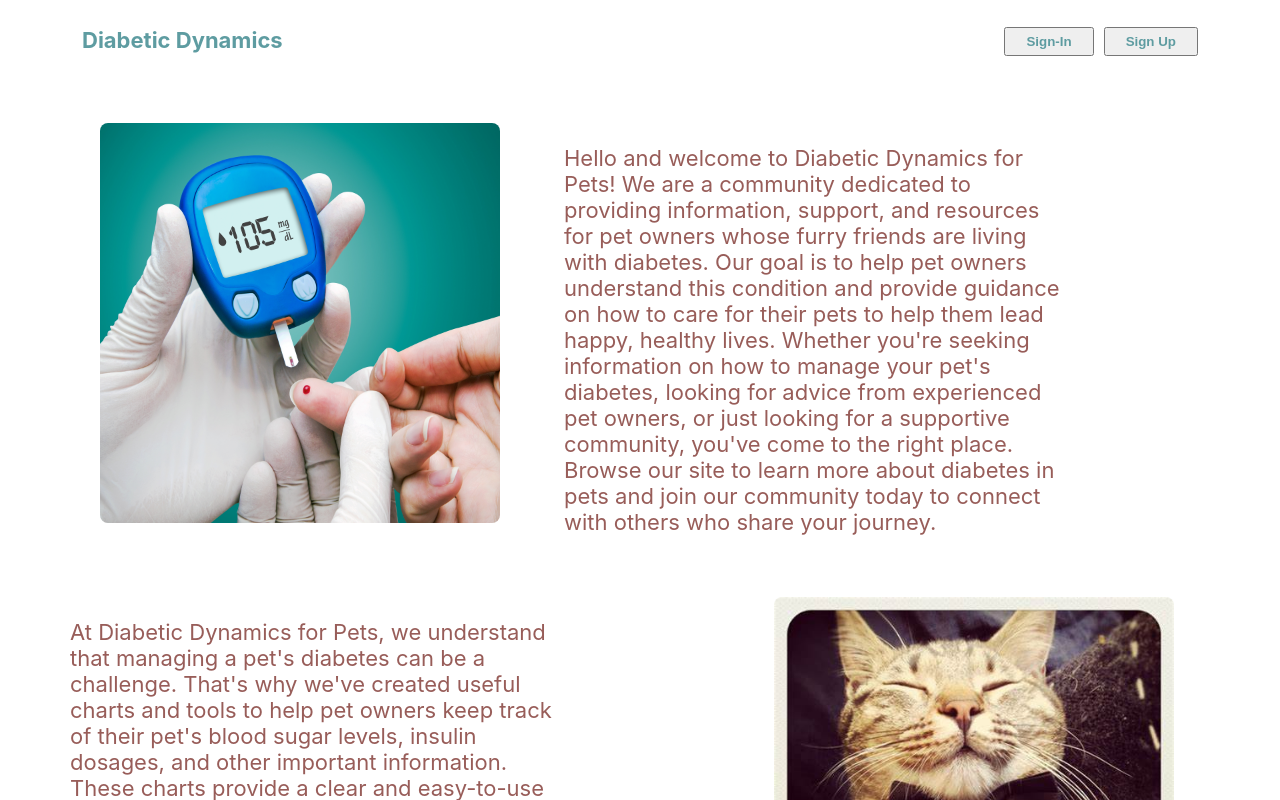
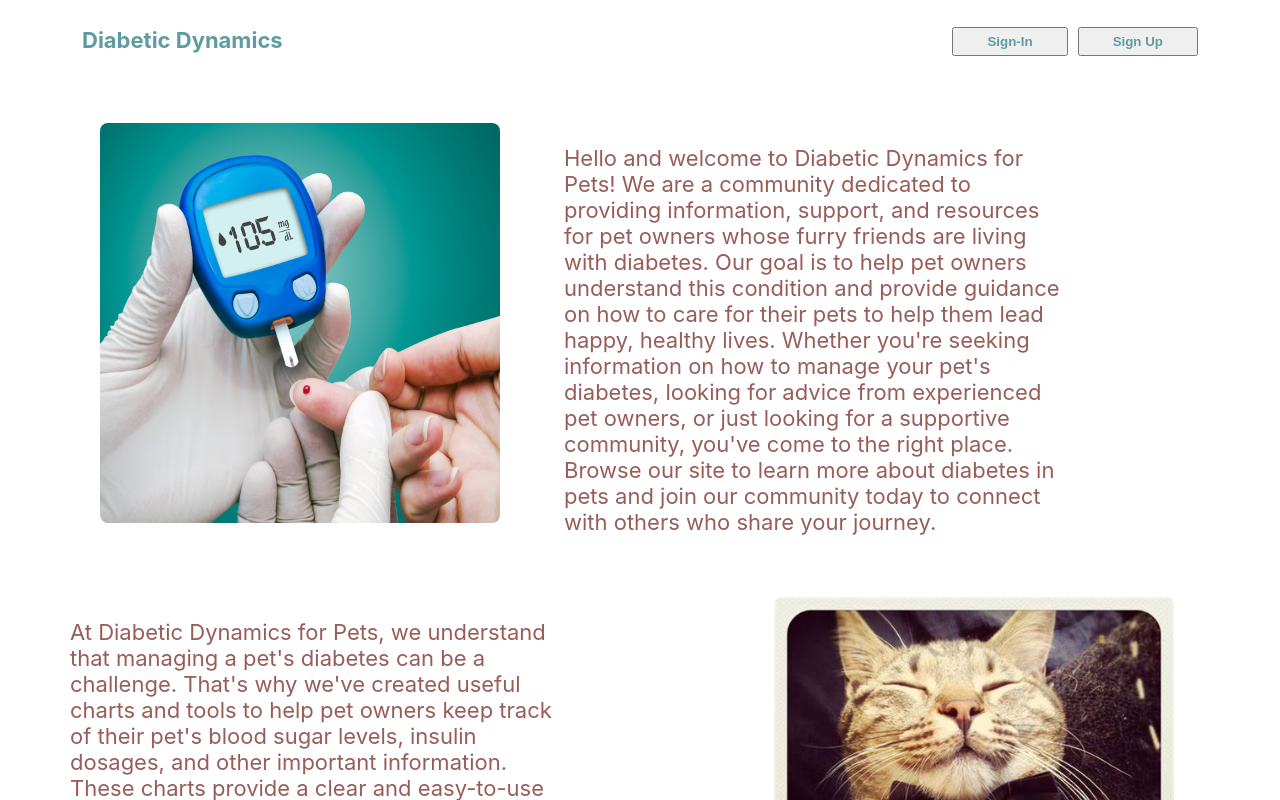
Before and after one commit to threnody5/Diabetic-Dynamics, a React (Create React App) app: page / in a window 1280 px wide. Shown: the top 800 px of the page. Built offline with nearby package versions, Linux system fonts and the light colour scheme.

Commit message:
correct navigation button link click area on button background

```diff
--- a/src/components/navigation/index.jsx
+++ b/src/components/navigation/index.jsx
@@ -11,7 +11,7 @@ export default function Navigation() {
       <span className='button-container'>
         <button className='button-style'>
           <NavLink
-            className='link-text'
+            className='navigation-link-text'
             to='sign-in'
           >
             Sign-In
@@ -19,7 +19,7 @@ export default function Navigation() {
         </button>
         <button className='button-style'>
           <NavLink
-            className='link-text'
+            className='navigation-link-text'
             to='sign-up'
           >
             Sign Up
--- a/src/components/navigation/style.css
+++ b/src/components/navigation/style.css
@@ -12,14 +12,16 @@
 .button-style {
     padding: 5px;
     margin-left: 10px;
-    padding-left: 20px;
-    padding-right: 20px;
 }
 
-.link-text {
+.navigation-link-text {
     text-decoration: none;
     font-weight: bold;
     color: #5e9ca1;
+    padding: 7px;
+    padding-left: 28px;
+    padding-right: 28px;
+
 }
 
 .webpage-name {
```
